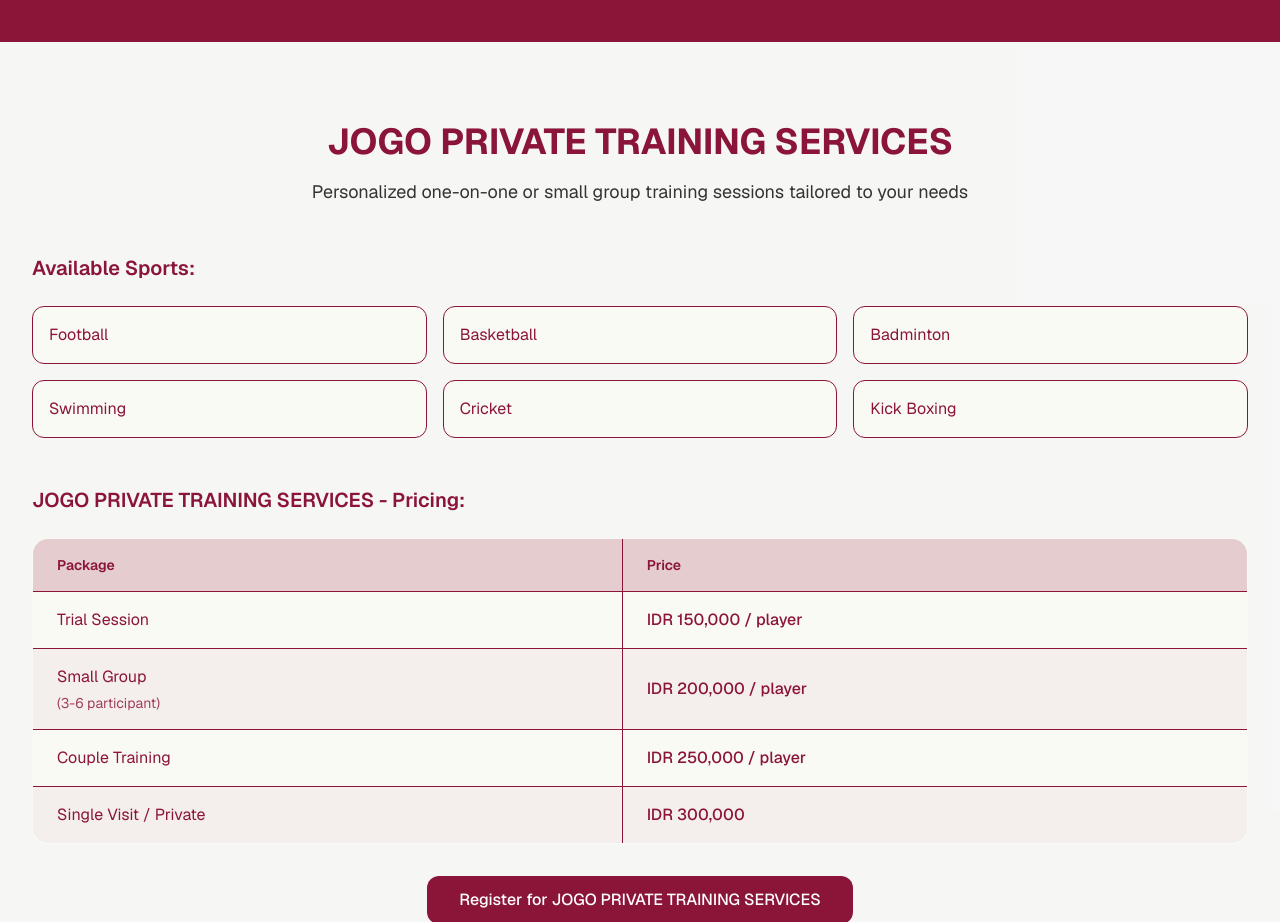
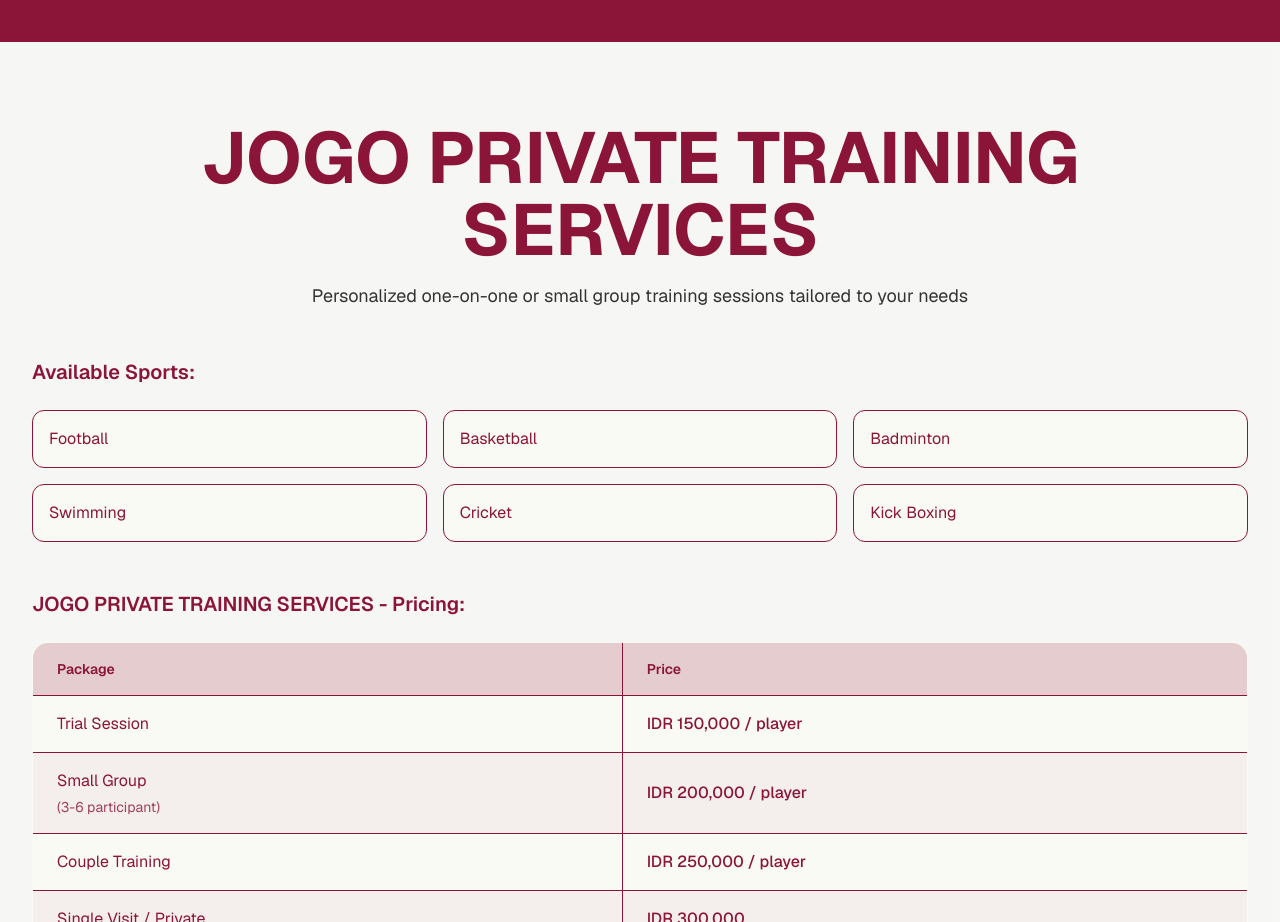
Before and after one commit to DrRhea/badailautasmara-web, a Next.js app: page / in a window 1280 px wide. Shown: the part 3000-3922 px from the top of the page. Built offline with nearby package versions, Linux system fonts and the light colour scheme.

Commit message:
Update ukuran font JOGO PRIVATE TRAINING SERVICES sama seperti JOGO FOOTBALL ACADEMY

```diff
--- a/src/components/JOGOSection.tsx
+++ b/src/components/JOGOSection.tsx
@@ -31,7 +31,7 @@
           transition={{ duration: 0.6 }}
           className="text-center mb-12"
         >
-          <h2 className="text-3xl sm:text-4xl font-bold mb-4" style={{ color: '#8B1538' }}>
+          <h2 className="text-4xl sm:text-5xl md:text-6xl lg:text-7xl font-bold mb-4" style={{ color: '#8B1538' }}>
             JOGO PRIVATE TRAINING SERVICES
           </h2>
           <p className="text-lg max-w-2xl mx-auto" style={{ color: '#333333' }}>
```
